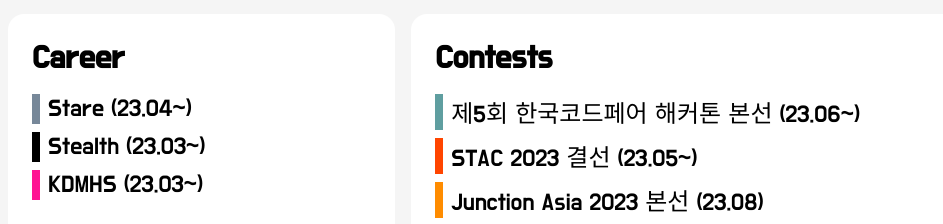
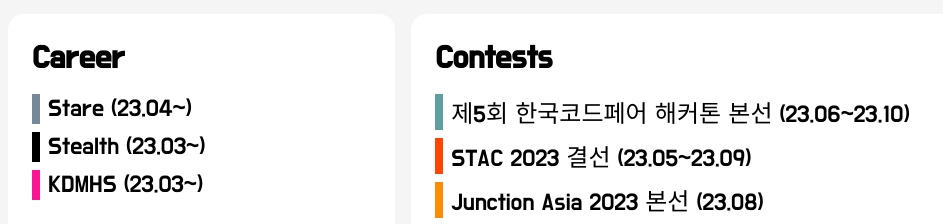
Before and after one commit to sspzoa/portfoliov3, a Next.js app: page / in a window 1280 px wide. Shown: the part 1466-1690 px from the top of the page, without its empty margins (152-1095 px from the left). Built offline with nearby package versions, Linux system fonts and the light colour scheme.

Commit message:
committttttt

```diff
--- a/src/components/Home/About.tsx
+++ b/src/components/Home/About.tsx
@@ -37,8 +37,8 @@
                 </div>
                 <div className={`${styles.box} ${styles.secondBox}`}>
                     <h1>Contests</h1>
-                    <p id={styles.codefairhackathon}>제5회 한국코드페어 해커톤 본선 (23.06~)</p>
-                    <p id={styles.stac}>STAC 2023 결선 (23.05~)</p>
+                    <p id={styles.codefairhackathon}>제5회 한국코드페어 해커톤 본선 (23.06~23.10)</p>
+                    <p id={styles.stac}>STAC 2023 결선 (23.05~23.09)</p>
                     <p id={styles.junctionasia}>Junction Asia 2023 본선 (23.08)</p>
                 </div>
             </div>
```
